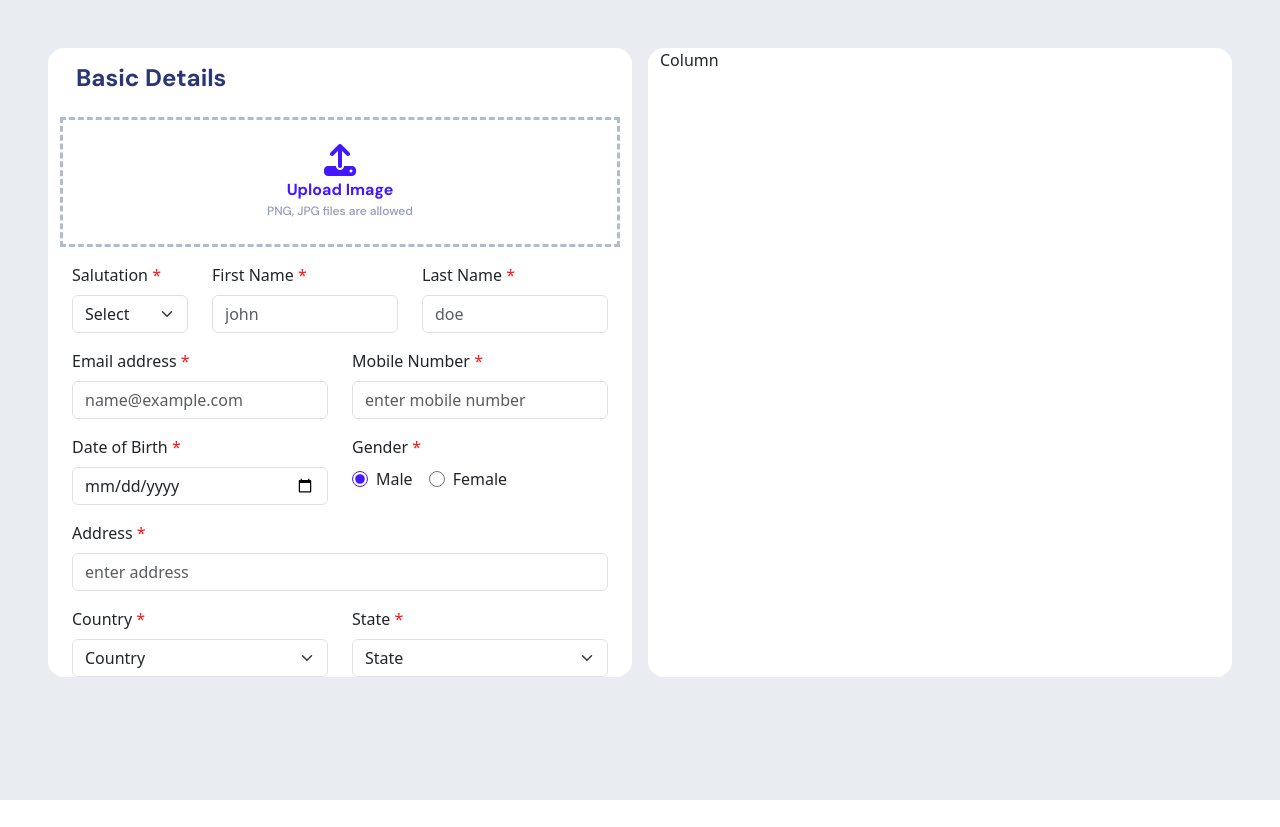
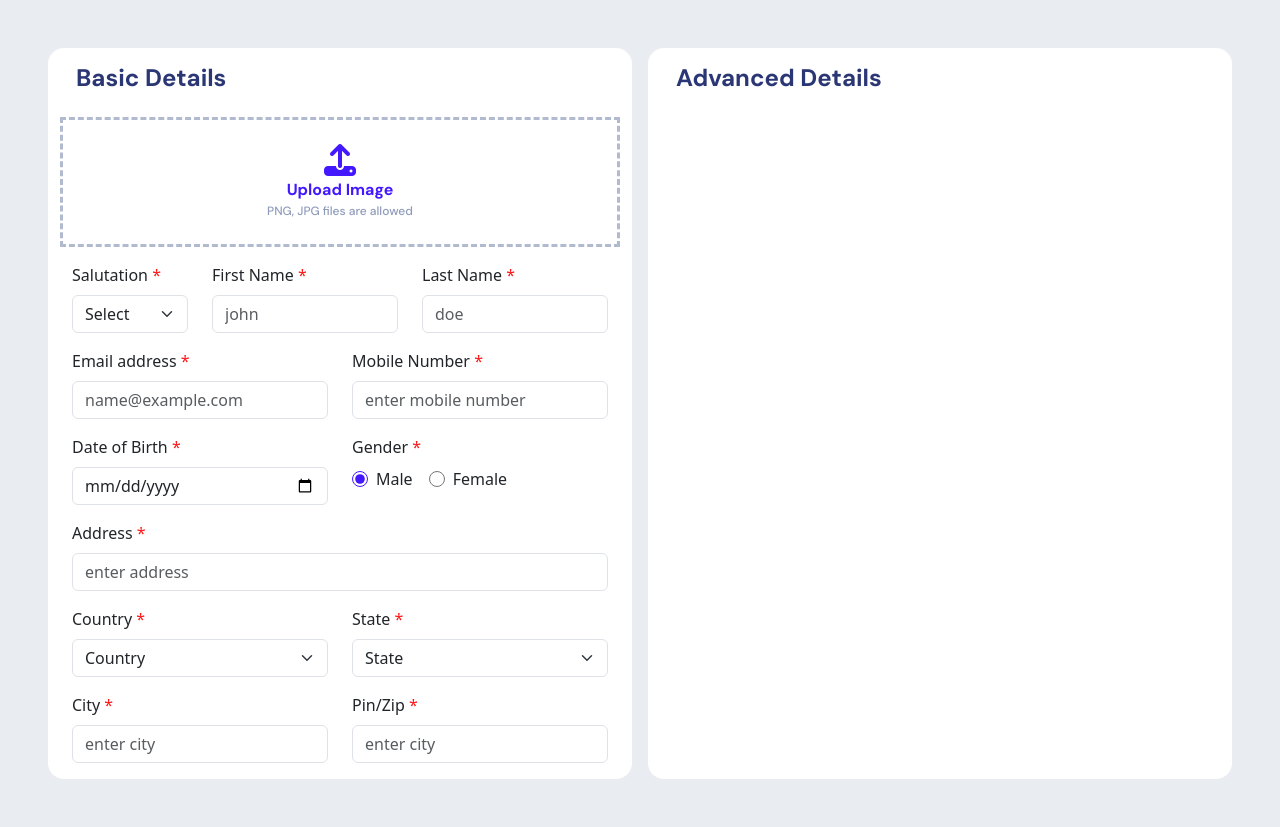
Before and after one commit to Hari-Kodikkalithodathil/Bootstrap_Project, a plain HTML site: page index.html in a window 1280 px wide. Before the commit the page ends 800 px from the top, so only its background shows below. Drawn offline with nearby package versions, Linux system fonts and the light colour scheme.

Commit message:
left section completed

```diff
--- a/index.html
+++ b/index.html
@@ -126,12 +126,26 @@
                             </div>
                         </div>
                     </div>
-
-
-
+                    <div class="container mt-3 mb-3">
+                        <div class="row">
+                            <div class="col">
+                                <label for="" class="form-label">City</label>
+                                <span class="red-star"> * </span>
+                                <input type="text" class="form-control" id="" placeholder="enter city">
+                            </div>
+                            <div class="col">
+                            <div class="col">
+                                <label for="" class="form-label">Pin/Zip</label>
+                                <span class="red-star"> * </span>
+                                <input type="number" class="form-control" id="" placeholder="enter city">
+                            </div>
+                            </div>
+                        </div>
+                    </div>
                 </div>
                 <div class="col form-sub rounded-4">
-                    Column
+                    <h3 class="dm-sans-700 form-sub-h3 p-3">Advanced Details</h3>
+
                 </div>
             </div>
         </div>
--- a/style.css
+++ b/style.css
@@ -6,6 +6,7 @@
     --secondary: rgba(143, 155, 186, 1);
     --broken-border-color: rgba(178, 186, 208, 1);
     --red-star: rgba(255, 24, 24, 1);
+    --warning-box-color: rgba(253, 244, 209, 1);
 }
 html,body{
     margin: 0;
@@ -13,7 +14,6 @@ html,body{
 }
 .body-container{
     background-color: var(--body-color);
-    height: 100vh;
 }
 /* .form-body{
     background-color: aqua;
```
